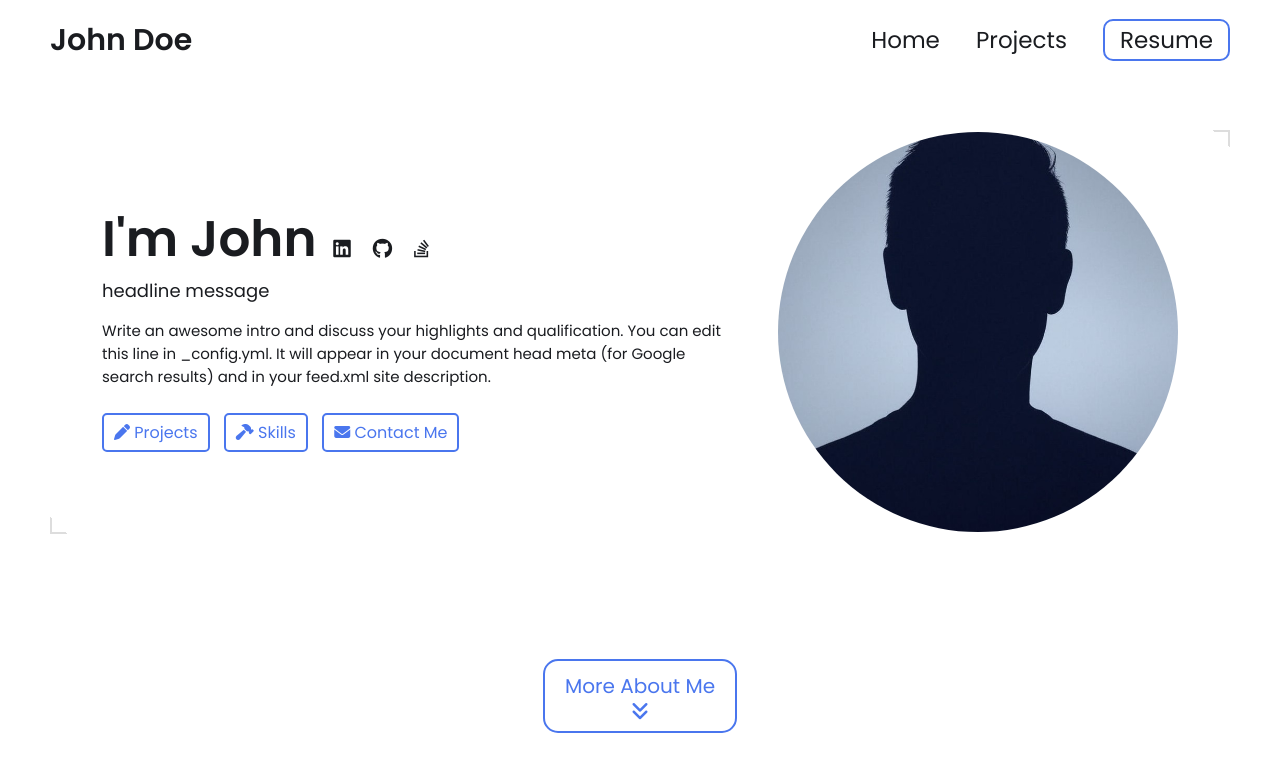
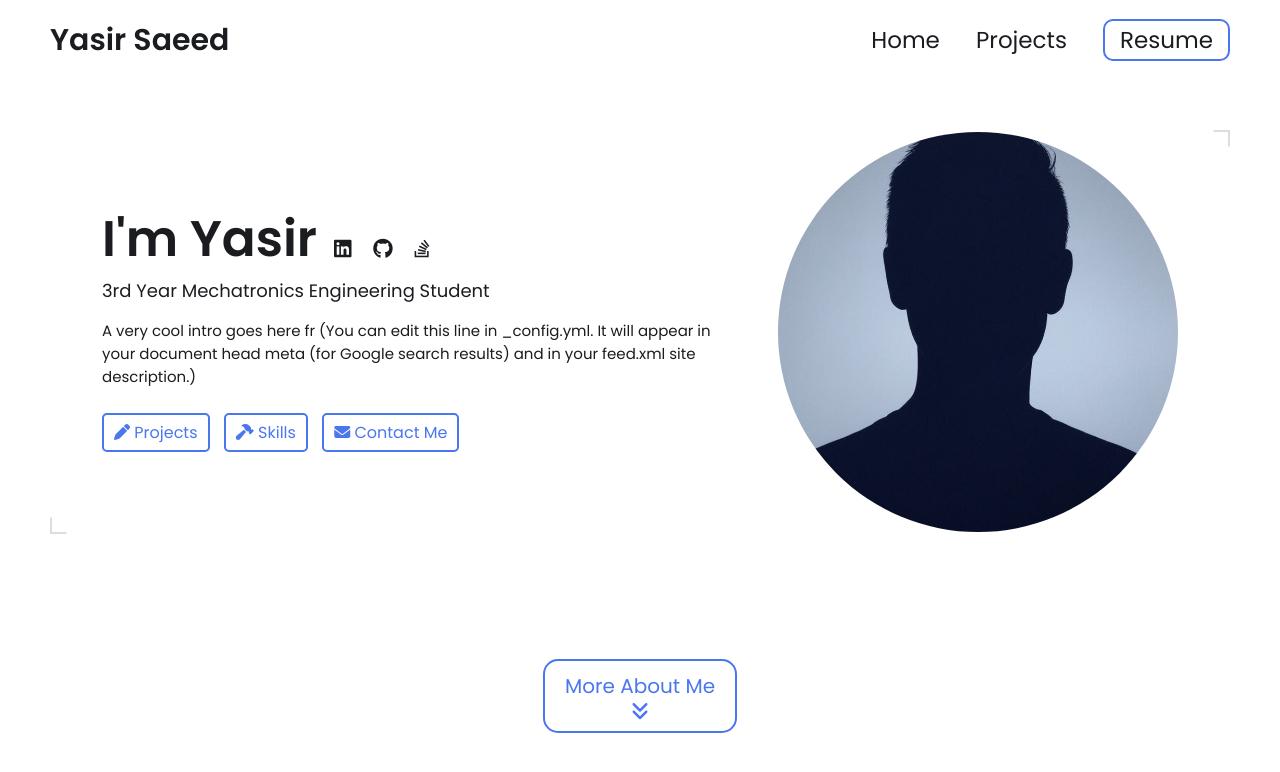
Before and after one commit to yasir159/yasir159.github.io, a Jekyll site: the page built from index.html, in a window 1280 px wide and 900 px high. Shown: the top 772 px of the window. Built offline with Jekyll 4.4.1, drawn with Linux system fonts in a browser that asks for light colours.

Commit message:
Update _config.yml

```diff
--- a/_config.yml
+++ b/_config.yml
@@ -7,17 +7,17 @@
 
 # Main Page Setup
 
-title: John Doe's Portfolio # This is what shows up in the tab of the browser
+title: Yasir Saeed's Portfolio # This is what shows up in the tab of the browser
 
 
 
 # Hero Section
-name: John Doe
-headline: headline message
+name: Yasir Saeed
+headline: 3rd Year Mechatronics Engineering Student
 description: >- # dont remove this line. this will ignore all new lines until the next section
-  Write an awesome intro and discuss your highlights and qualification. You can edit this
+  A very cool intro goes here fr (You can edit this
   line in _config.yml. It will appear in your document head meta (for
-  Google search results) and in your feed.xml site description.
+  Google search results) and in your feed.xml site description.)
 
 # Place your profile image in /assets/images/profile-image/folder and edit the file name
 profile_image: ./assets/images/profile-image/avatar.jpeg
```
